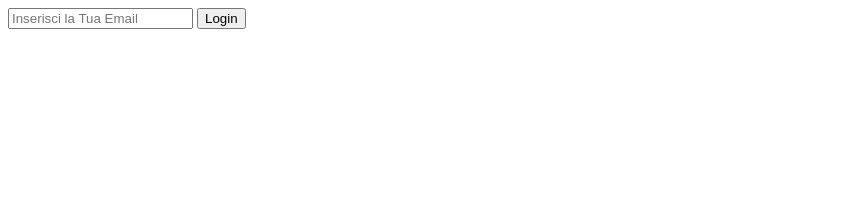
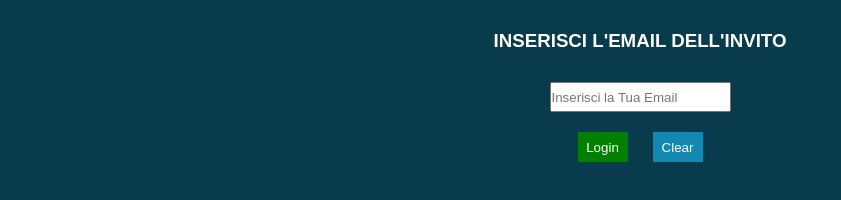
Before and after one commit to MathiasChirivi/js-mail-dadi, a plain HTML site: page index.html in a window 1280 px wide. Shown: the whole page, without its empty margins (0-841 px from the left). Drawn offline with Linux system fonts and the light colour scheme.

Commit message:
ES finish

```diff
--- a/css/style.css
+++ b/css/style.css
@@ -0,0 +1,46 @@
+*{
+    padding: 0;
+    margin: 0;
+    box-sizing: border-box;
+}
+
+body{
+    background-color: #083b4c;
+    font-family: sans-serif;
+    color: white;
+}
+
+header{
+    display: flex;
+    justify-content: center;
+    margin: 30px;
+}
+
+.inputText, .btn, .answer{
+    display: flex;
+    justify-content: center;
+    margin: 20px;
+}
+
+#emailInserita{
+    height: 30px;
+}
+
+#login{
+    width: 50px;
+    height: 30px;
+    margin-right: 25px;
+    cursor: pointer;
+    background-color: green;
+    color: white;
+    border: 0px white;
+}
+
+#clear{
+    width: 50px;
+    height: 30px;
+    cursor: pointer;
+    background-color: #1389b2;
+    color: white;
+    border: 0px white;
+}
--- a/index.html
+++ b/index.html
@@ -8,12 +8,20 @@
     <link rel="stylesheet" href="./css/style.css">
 </head>
 <body>
-
-    <input type="text" id="emailInserita" placeholder="Inserisci la Tua Email">
-    <button type="button" id="login">Login</button>
-
-    <span id="Identificato"></span>
-    <span id="nonIdentificato"></span>
+    <header>
+        <h3>INSERISCI L'EMAIL DELL'INVITO</h3>
+    </header>
+    <div class="inputText">
+        <input type="email" id="emailInserita" placeholder="Inserisci la Tua Email">
+    </div>
+    <div class="btn">
+        <button type="button" id="login">Login</button>
+        <button type="button" id="clear">Clear</button>
+    </div>
+    <div class="answer">
+        <div id="Identificato"></div>
+        <div id="nonIdentificato"></div>
+    </div>
 
     <script src="./js/main.js"></script>
 </body>
--- a/js/main.js
+++ b/js/main.js
@@ -9,6 +9,7 @@ const email = ['chirivimathias@gmail.com', 'mathiaschirivi@gmail.com', 'luca@icl
 
 
 let buttonLogin = document.getElementById('login');
+let buttonClear = document.getElementById('clear');
 
 buttonLogin.addEventListener(`click`,
 function(){
@@ -35,3 +36,12 @@ for (let i = 0; i < email.length; i++) {
     }
   }
 )
+
+buttonClear.addEventListener(`click`,
+function(){
+    document.getElementById('Identificato').innerHTML = '';
+    document.getElementById('nonIdentificato').innerHTML = '';
+    document.getElementById('emailInserita').value = '';
+}
+
+)
```
